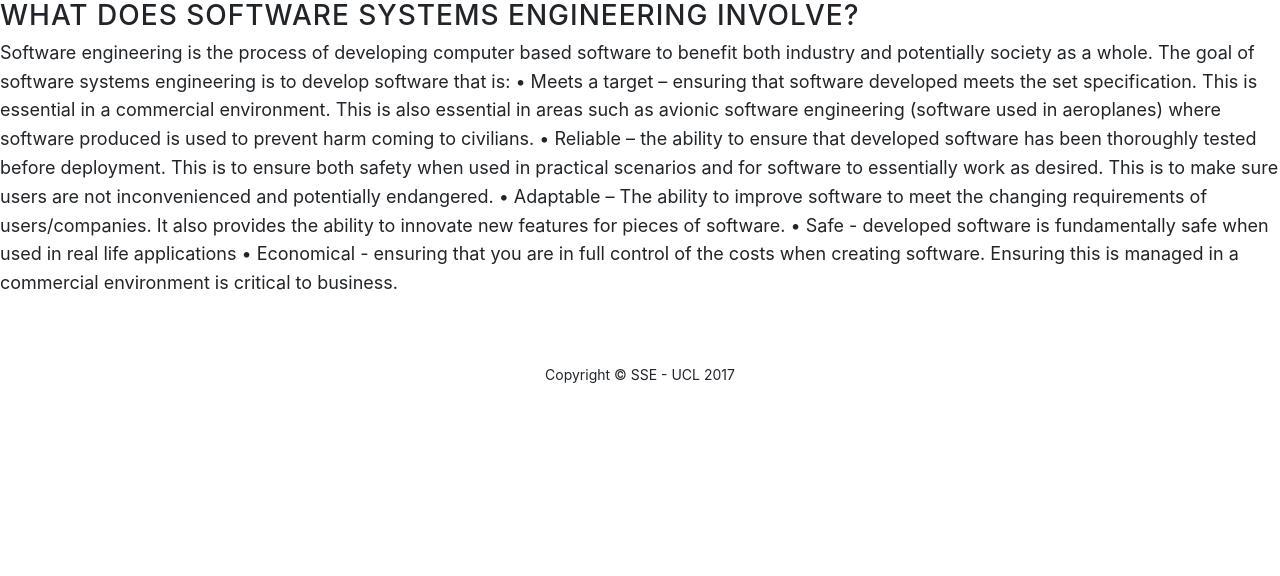
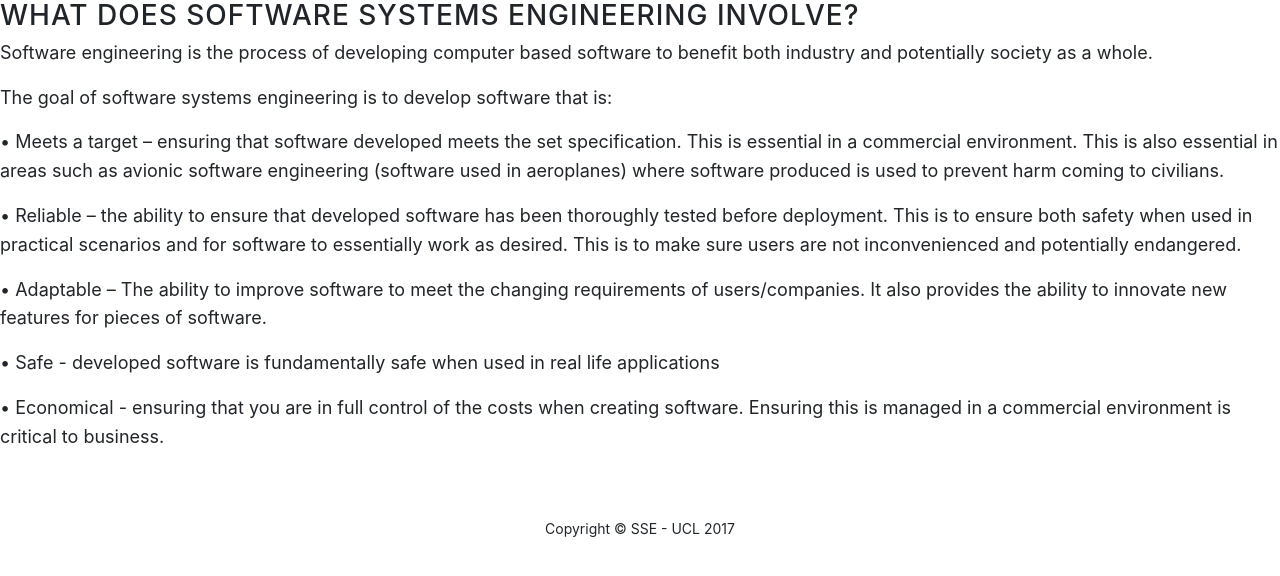
Before and after one commit to camelcars-ucl/SSE-website, a website with bundled scripts: page overview.html in a window 1280 px wide. Built offline with nearby package versions, Linux system fonts and the light colour scheme.

Commit message:
para overview

```diff
--- a/overview.html
+++ b/overview.html
@@ -26,21 +26,21 @@
   <body id="page-top">
     <h3> What does software systems engineering involve? </h3>
 
-<p>Software engineering is the process of developing computer based software to benefit both industry and potentially society as a whole.
+<p>Software engineering is the process of developing computer based software to benefit both industry and potentially society as a whole. </p>
 
-The goal of software systems engineering is to develop software that is:
+<p>The goal of software systems engineering is to develop software that is:</p>
 
 
-•	Meets a target – ensuring that software developed meets the set specification. This is essential in a commercial environment. This is also essential in areas such as avionic software engineering (software used in aeroplanes) where software produced is used to prevent harm coming to civilians.
+<p>•	Meets a target – ensuring that software developed meets the set specification. This is essential in a commercial environment. This is also essential in areas such as avionic software engineering (software used in aeroplanes) where software produced is used to prevent harm coming to civilians.</p>
 
-•	Reliable – the ability to ensure that developed software has been thoroughly tested before deployment. This is to ensure both safety when used in practical scenarios and for software to essentially work as desired. This is to make sure users are not inconvenienced and potentially endangered.
+<p>•	Reliable – the ability to ensure that developed software has been thoroughly tested before deployment. This is to ensure both safety when used in practical scenarios and for software to essentially work as desired. This is to make sure users are not inconvenienced and potentially endangered.</p>
 
-•	Adaptable – The ability to improve software to meet the changing requirements of users/companies. It also provides the ability to innovate new features for pieces of software.
+<p>•	Adaptable – The ability to improve software to meet the changing requirements of users/companies. It also provides the ability to innovate new features for pieces of software.</p>
 
-•	Safe - developed software is fundamentally safe when used in real life applications
+<p>•	Safe - developed software is fundamentally safe when used in real life applications</p>
 
-•	Economical -  ensuring that you are in full control of the costs when creating software. Ensuring this is managed in a commercial environment is critical to business.
-    </p>
+<p>•	Economical -  ensuring that you are in full control of the costs when creating software. Ensuring this is managed in a commercial environment is critical to business.</p>
+
 
     <!-- Navigation -->
     <nav class="navbar navbar-nav navbar-expand-lg navbar-light fixed-top" id="mainNav">
```
